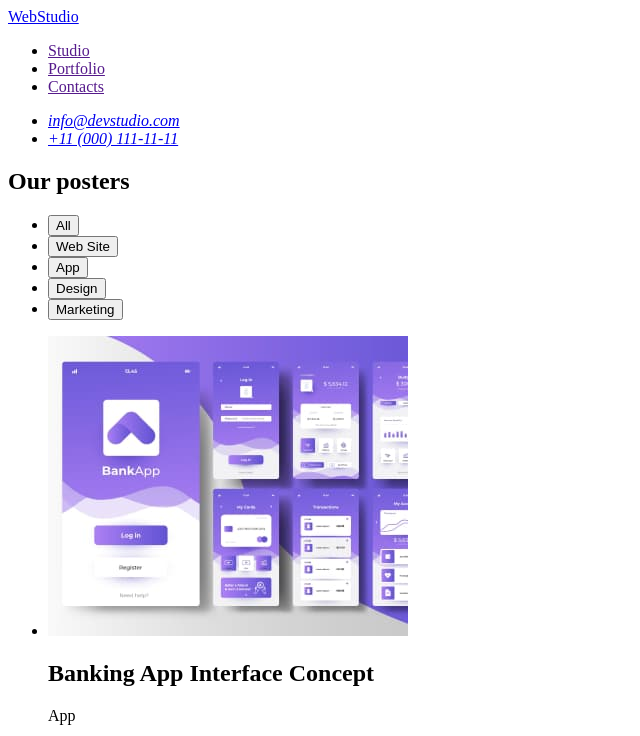
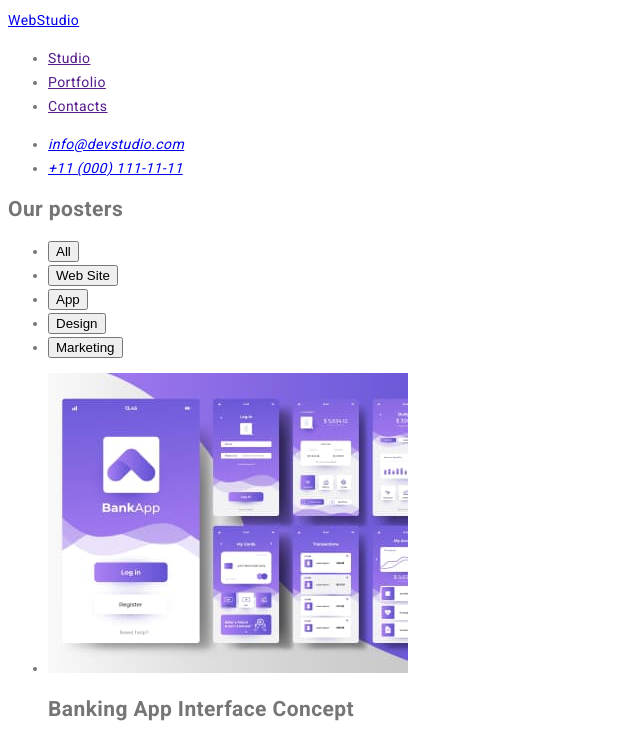
Before and after one commit to Viktoriya-ri/goit-markup-hw-02, a plain HTML site: page portfolio.html in a window 1280 px wide. Shown: the top 736 px of the page, without its empty margins (0-640 px from the left). Drawn offline with Linux system fonts and the light colour scheme.

Commit message:
Update portfolio.html

```diff
--- a/portfolio.html
+++ b/portfolio.html
@@ -5,11 +5,18 @@
     <meta http-equiv="X-UA-Compatible" content="IE=edge">
     <meta name="viewport" content="width=device-width, initial-scale=1.0">
     <title>Portfolio</title>
+
+    <link rel="preconnect" href="https://fonts.googleapis.com">
+    <link rel="preconnect" href="https://fonts.gstatic.com" crossorigin>
+    <link href="https://fonts.googleapis.com/css2?family=Raleway:wght@800&family=Roboto:wght@400;500;700;900&display=swap"
+        rel="stylesheet">
+    <link rel="stylesheet" href="./css/styles.css">
+
 </head>
 <body>
     <header>
         <nav>
-            <a href="./index.html">WebStudio</a>
+            <a href="./index.html">Web<span>Studio</span></a>
             <ul>
                 <li><a href="">Studio</a></li>
                 <li><a href="">Portfolio</a></li>
@@ -93,7 +100,7 @@
         </section>
         </main>
         <footer>
-            <a href="./index.html">WebStudio</a>
+            <a href="./index.html">Web<span>Studio</span></a>
             <p>
                 Increase the flow of customers and sales for your business with
                 digital marketing & growth solutions.
```
Also changed, not shown: index.html (+1 -1 lines).
